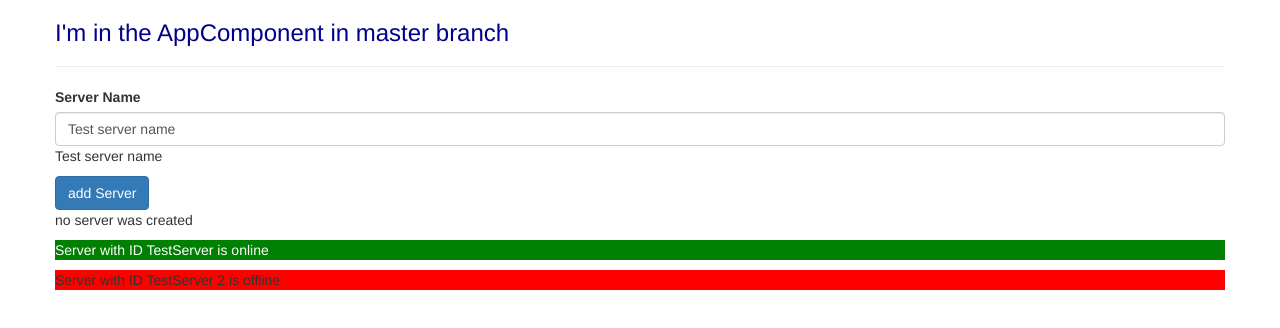
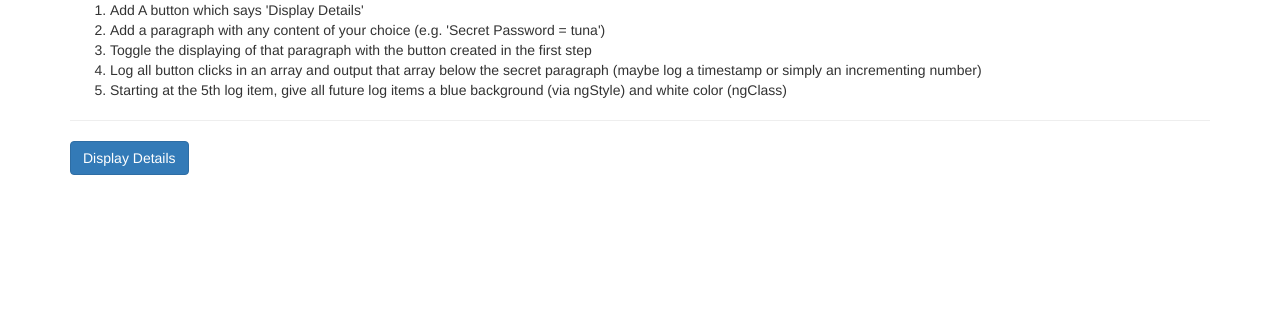
Before and after one commit to NickolayK/a8bootstrapTutorial, an Angular app: page / in a window 1280 px wide. Shown: the top 328 px of the page. Built offline with nearby package versions, Linux system fonts and the light colour scheme.

Commit message:
completed solution

```diff
--- a/src/app/app.component.html
+++ b/src/app/app.component.html
@@ -1,16 +1,25 @@
+
+
 <div class="container">
   <div class="row">
-
-    <div class="col-xs-12"></div>
-    <h3> I'm in the AppComponent in master branch</h3>
-    <hr>
-    <app-servers></app-servers>
-    <!-- <div app-servers></div> -->
-    <!-- <div class=" app-servers"></div> -->
-
+    <div class="col-xs-12">
+      <ol>
+        <li>Add A button which says 'Display Details'</li>
+        <li>Add a paragraph with any content of your choice (e.g. 'Secret Password = tuna')</li>
+        <li>Toggle the displaying of that paragraph with the button created in the first step</li>
+        <li>Log all button clicks in an array and output that array below the secret paragraph (maybe log a timestamp or simply an incrementing number)</li>
+        <li>Starting at the 5th log item, give all future log items a blue background (via ngStyle) and white color (ngClass)</li>
+      </ol>
+      <hr>
+      <!--<button class="btn btn-primary" (click)="showSecret = !showSecret">Display Details</button>-->
+      <button class="btn btn-primary" (click)="onToggleDetails()">Display Details</button>
+      <p *ngIf="showSecret">Secret Password = tuna</p>
+      <div
+        *ngFor="let logItem of log; let i = index"
+        [ngStyle]="{backgroundColor: i >= 5 ? 'blue' : 'transparent'}"
+        [ngClass]="{'white-text': i >= 5}"
+      > index :{{ i }}  timeStamp : {{ logItem }}</div>
+    </div>
   </div>
-
 </div>
-
-
 <router-outlet></router-outlet>
--- a/src/app/app.component.scss
+++ b/src/app/app.component.scss
@@ -1,3 +1,6 @@
 h3{
     color:darkblue;
 }
+.white-text{
+    color: white;
+}
--- a/src/app/app.component.ts
+++ b/src/app/app.component.ts
@@ -6,5 +6,14 @@
   styleUrls: ['./app.component.scss']
 })
 export class AppComponent {
+  showSecret:boolean = false;
+  log = [];
+
+  onToggleDetails(){
+
+      this.showSecret = !this.showSecret;
+      this.log.push(new Date());
+
+  }
 
 }
```
